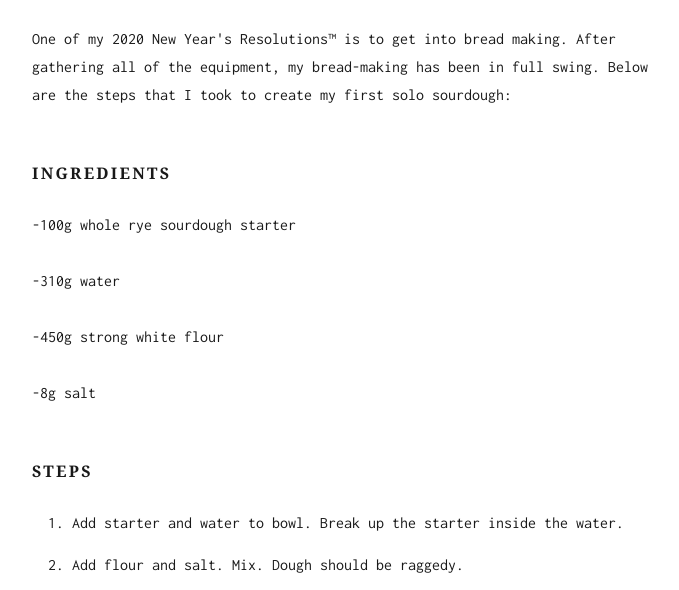
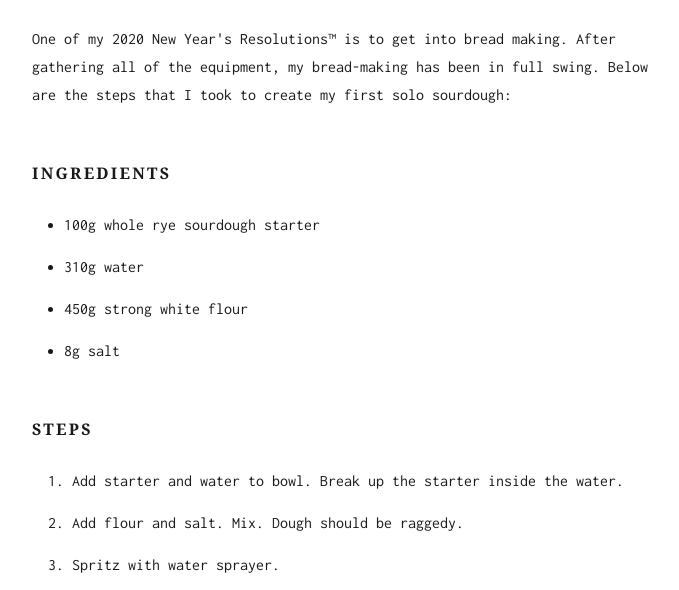
Before and after one commit to seoulection/self-blog, a Gatsby site: page /blog/my-first-sourdough/ in a window 1280 px wide. Shown: the part 198-788 px from the top of the page, without its empty margins (293-972 px from the left). Built offline with nearby package versions, Linux system fonts and the light colour scheme; Gatsby itself is replaced by a stand-in of ours; some packages are replaced by stand-ins of ours.

Commit message:
Update Blog “my-first-sourdough”

```diff
--- a/content/blog/my-first-sourdough.md
+++ b/content/blog/my-first-sourdough.md
@@ -8,13 +8,10 @@
 
 #### Ingredients
 
-\-100g whole rye sourdough starter
-
-\-310g water
-
-\-450g strong white flour
-
-\-8g salt
+* 100g whole rye sourdough starter
+* 310g water
+* 450g strong white flour
+* 8g salt
 
 #### Steps
 
```
